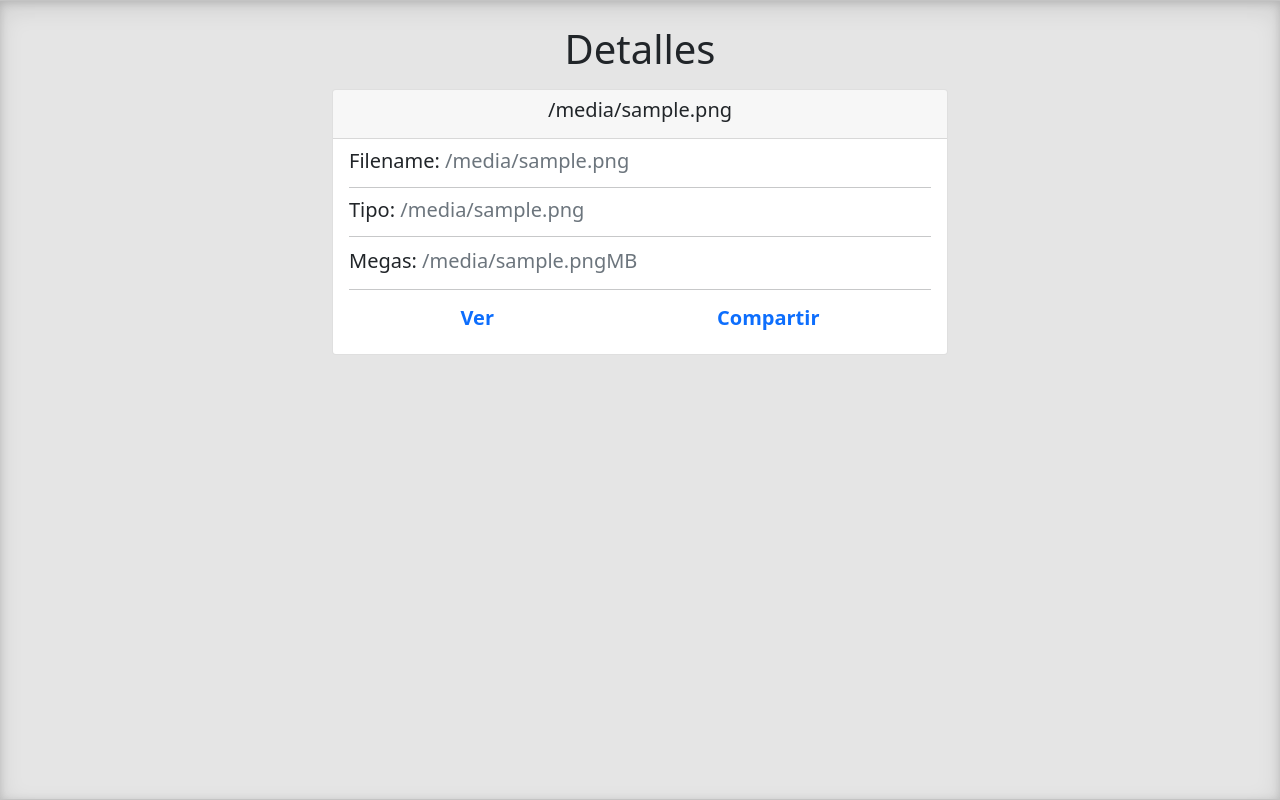
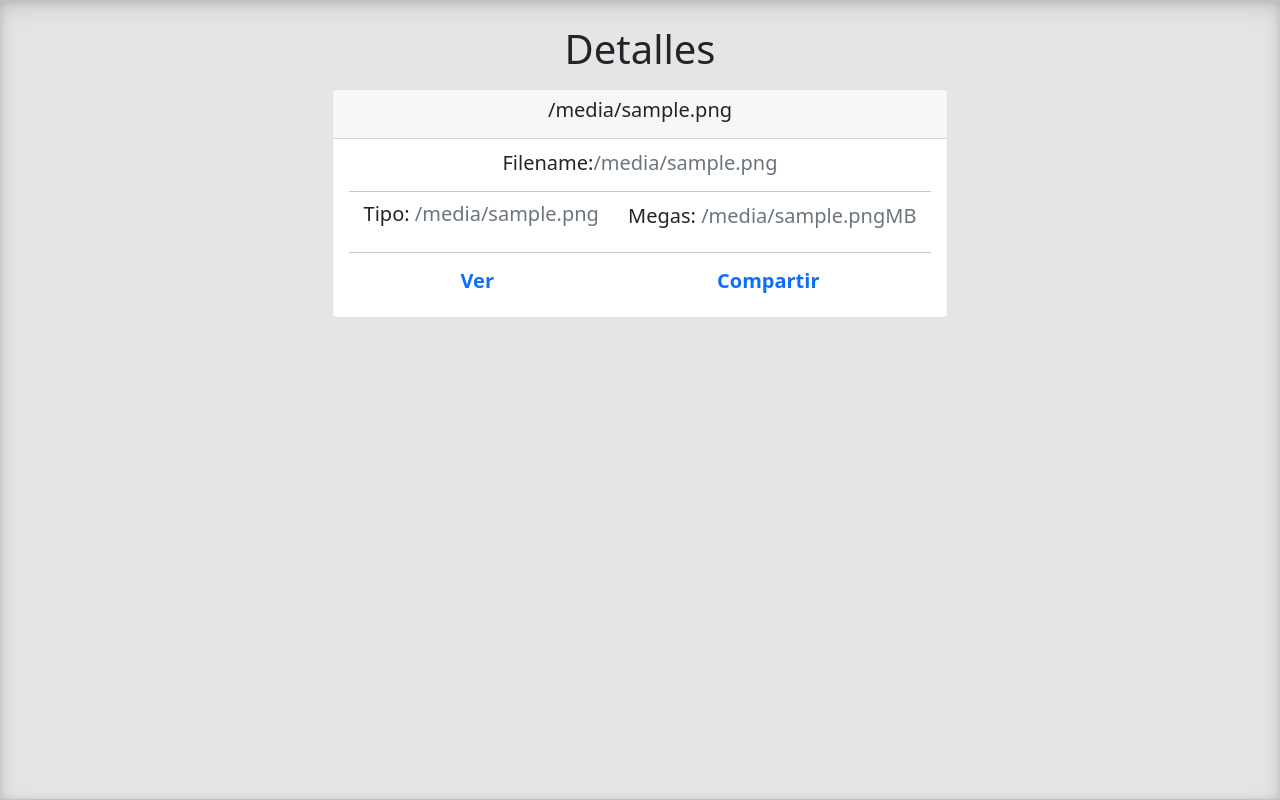
Before and after one commit to Andree-Zzz/PA-Parcial2-Sistema-archivos, a Flask app: template templates/home/detallesArchivo.html in a window 1280 px wide. Run offline with Flask 2, Linux system fonts and the light colour scheme; the template is opened without the code that fills it: most values are stand-ins (such as "Sample title", 1, 10 or a date in 2020); some libraries are stand-ins or nearby versions.

Commit message:
Centrando filename en la pagina de detalle

```diff
--- a/templates/home/detallesArchivo.html
+++ b/templates/home/detallesArchivo.html
@@ -11,16 +11,21 @@
                 <h5 class="card-title">{{ file[1] }}</h5>
             </div>
             <div class="card-body">
-                <h5 class="card-subtitle mb-2 lh-1">Filename: <span class="text-muted">{{ file[2] }}</span></h5>
+                <h5 class="card-subtitle mb-2 d-flex justify-content-center">Filename: <span class="text-muted">{{ file[2] }}</span></h5>
                 <hr>
-                <h5 class="card-subtitle mb-2 lh-1">Tipo: <span class="text-muted">{{ file[4] }}</span></h5>
+                <div class="d-flex justify-content-around">
+                    <h5 class="card-subtitle mb-2 lh-1">Tipo: <span class="text-muted">{{ file[4] }}</span></h5>
+                    <h5 class="card-subtitle mb-2">Megas: <span class="text-muted">{{ file[5] }}MB</h5>
+                </div>
                 <hr>
-                <h5 class="card-subtitle mb-2">Megas: <span class="text-muted">{{ file[5] }}MB</h5>
-                <hr>
-                <h5 class="d-flex justify-content-around">
-                    <a href="{{ file[3] }}" class="text-decoration-none fw-bold" target="blank">Ver</a>
-                    <a href="/detalles-archivo/{{ file[2] }}" class="text-decoration-none fw-bold" target="blank">Compartir</a>
-                </h5>
+                <div class="d-flex justify-content-around">
+                    <h5>
+                        <a href="{{ file[3] }}" class="text-decoration-none fw-bold" target="blank">Ver</a>
+                    </h5>
+                    <h5>
+                        <a href="/detalles-archivo/{{ file[2] }}" class="text-decoration-none fw-bold" target="blank">Compartir</a>
+                    </h5>
+                </div>
             </div>
         </div>
     </div>
```
